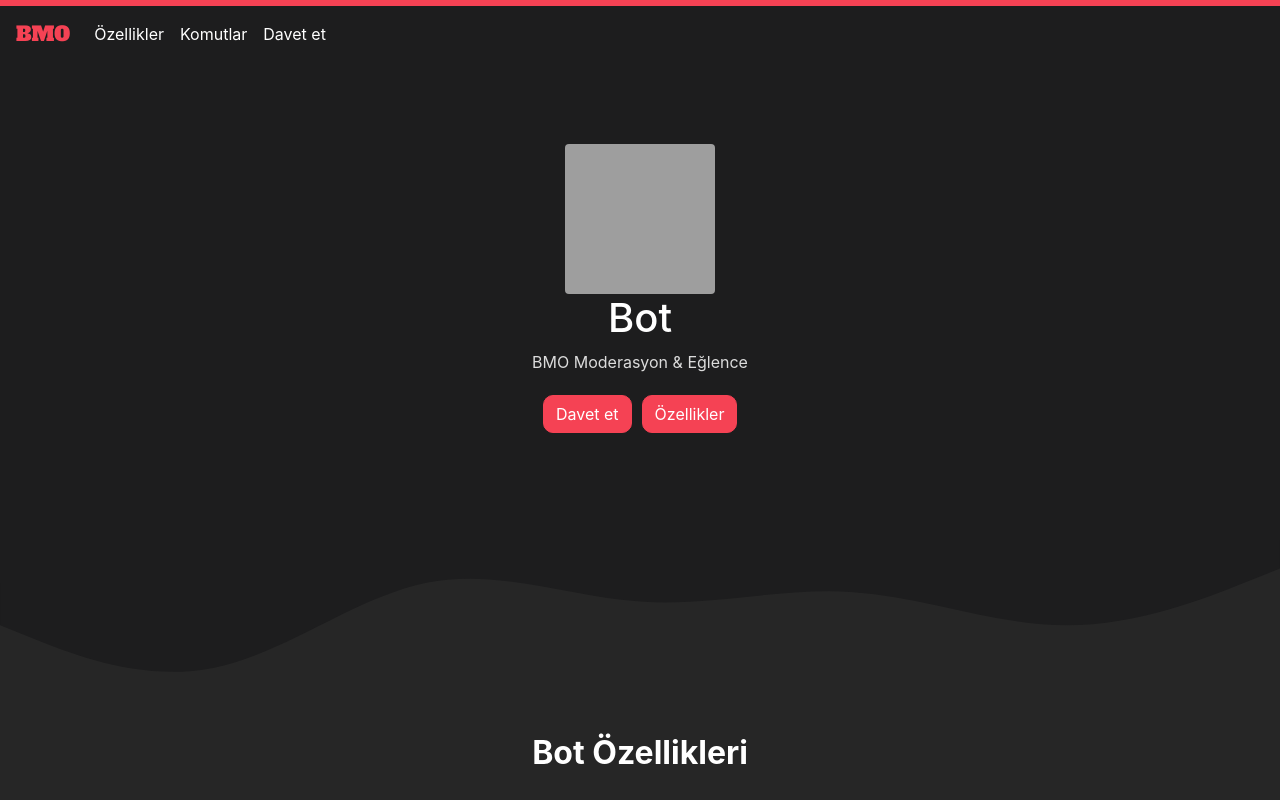
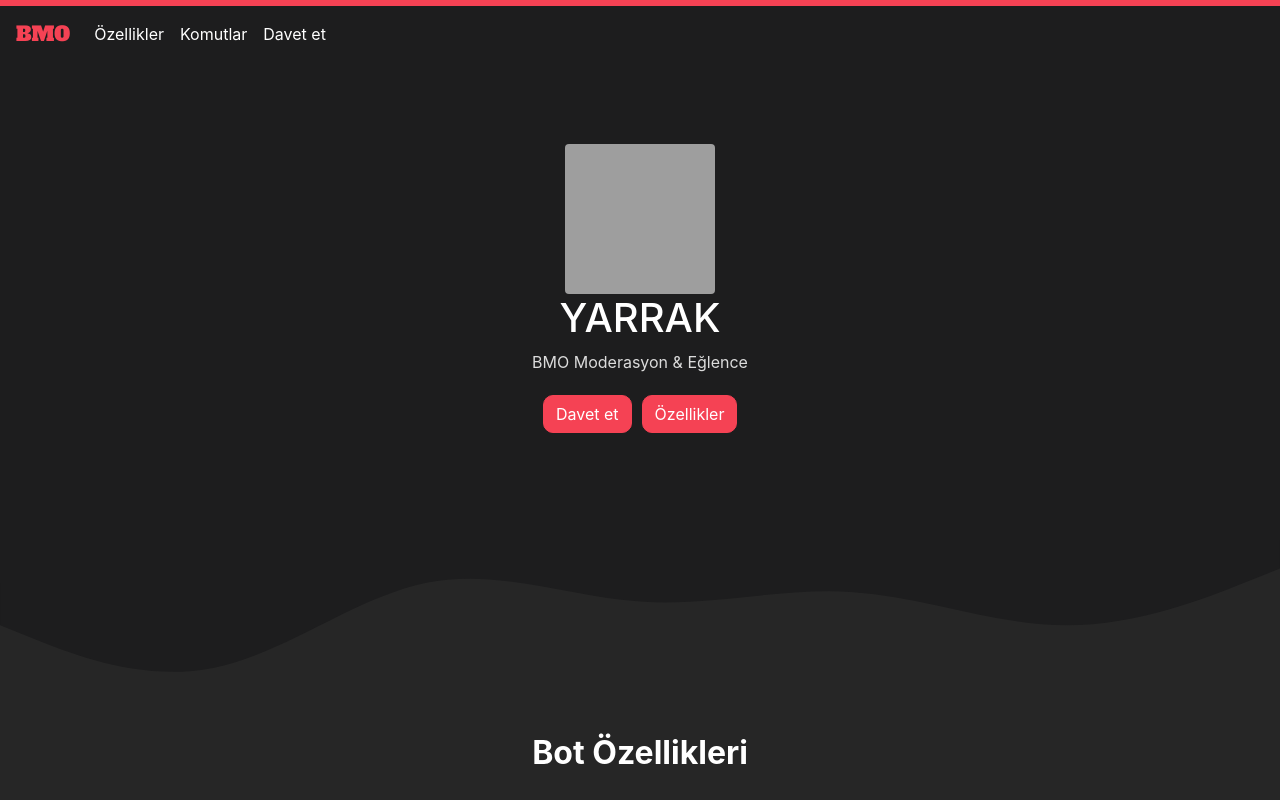
Before and after one commit to GuneyYilmaz0/BMO-Discord, a plain HTML site: page index.html in a window 1280 px wide. Shown: the top 800 px of the page. Drawn offline with nearby package versions, Linux system fonts and the light colour scheme; grey boxes are pictures that could not be loaded; files whose address does not match are found by name.

Commit message:
Update index.html

```diff
--- a/index.html
+++ b/index.html
@@ -32,7 +32,7 @@
     </nav>
     </div>
     <header class="d-xl-flex flex-column justify-content-xl-center align-items-xl-center" style="height: 418px;text-align: center;margin: 55px;"><img class="rounded" src="https://cdn.discordapp.com/attachments/898469865222979595/899324955118952448/4FB4.gif" width="150" height="150" style="margin-top: 30px;">
-        <h1 class="d-xl-flex justify-content-xl-start" style="color: var(--text-color);">Bot</h1>
+        <h1 class="d-xl-flex justify-content-xl-start" style="color: var(--text-color);">YARRAK</h1>
         <p style="color: var(--secondary-text-color);">BMO Moderasyon & Eğlence </p>
         <div class="tada animated"><div role="group" class="btn-group">    <a href="https://discord.com/oauth2/authorize?client_id=898302026096717915&scope=bot%20applications.commands&permissions=268443654" class="btn btn-primary shadow-none" type="button" style="margin: 5px;background-color: var(--main-color);border-color: var(--main-color);border-radius: 10px;">Davet et</a>
 
```
